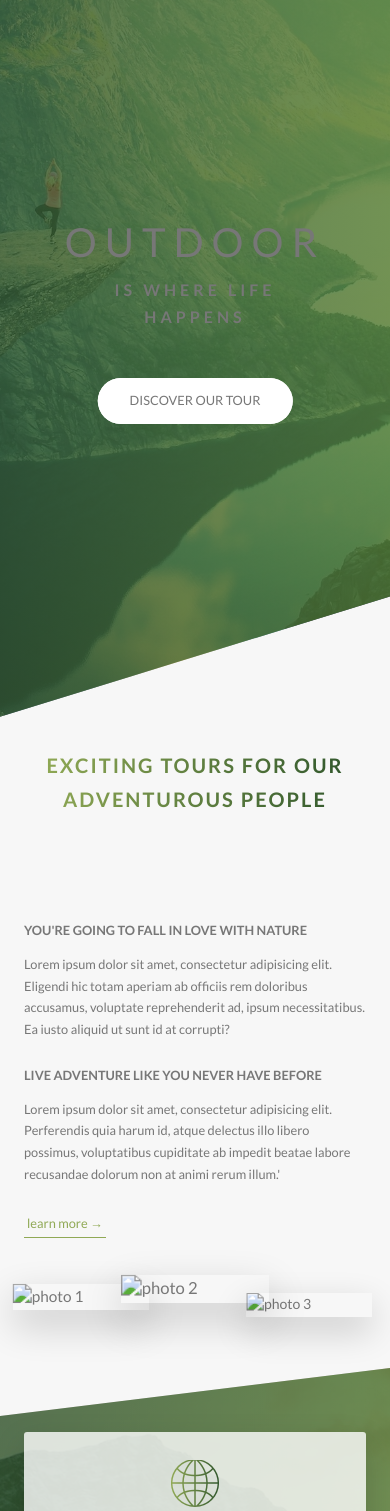
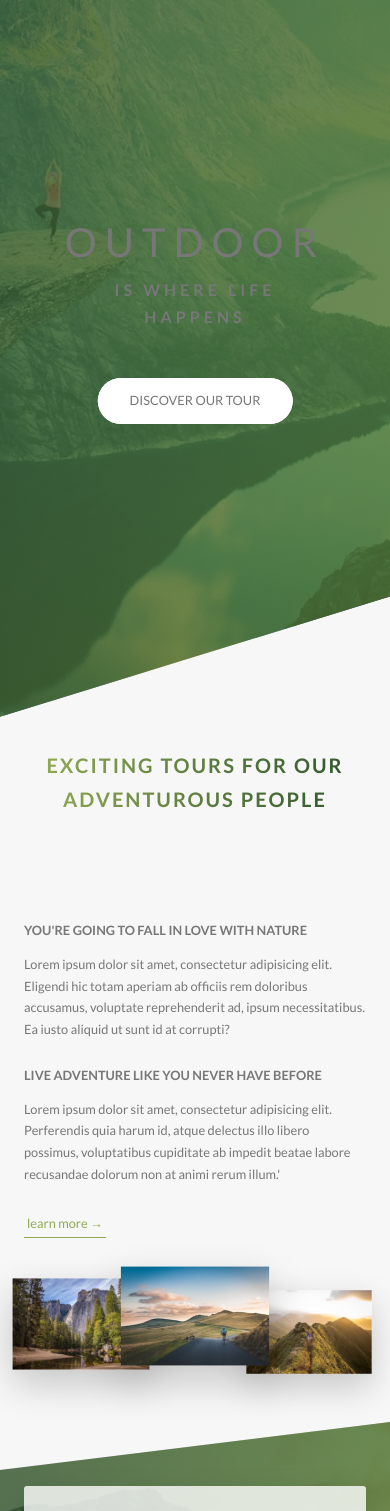
Before and after one commit to S-Abdullahi/natour, a website: page index.html in a window 390 px wide. Shown: the part 85-1596 px from the top of the page. Drawn offline with Linux system fonts and the light colour scheme.

Commit message:
responsive images in css

```diff
--- a/index.html
+++ b/index.html
@@ -69,20 +69,20 @@
                 </div>
                 <div class="col-1-of-2">
                     <div class="composition">
-                        <img src="img/nat-1.jpg 300w, img/nat-1-large.jpg 1000w"
-                            sizes="(max-width: 900px) 20vw, (max-width: 600px) 30vw, 300px"
+                        <img srcset="img/nat-1.jpg 300w, img/nat-1-large.jpg 1000w"
+                            sizes="(max-width: 56.25em) 20vw, (max-width: 37.5em) 30vw, 300px"
                             alt="photo 1"
                             class="composition__photo composition__photo--p1"
                             src="img/nat-1-large.jpg">
 
-                        <img src="img/nat-2.jpg 300w, img/nat-2-large.jpg 1000w"
-                            sizes="(max-width: 900px) 20vw, (max-width: 600px) 30vw, 300px"
+                        <img srcset="img/nat-2.jpg 300w, img/nat-2-large.jpg 1000w"
+                            sizes="(max-width: 56.25em) 20vw, (max-width: 37.5em) 30vw, 300px"
                             alt="photo 2"
                             class="composition__photo composition__photo--p2"
                             src="img/nat-2-large.jpg">
 
-                        <img src="img/nat-3.jpg 300w, img/nat-3-large.jpg 1000w"
-                            sizes="(max-width: 900px) 20vw, (max-width: 600px) 30vw, 300px"
+                        <img srcset="img/nat-3.jpg 300w, img/nat-3-large.jpg 1000w"
+                            sizes="(max-width: 56.25em) 20vw, (max-width: 37.5em) 30vw, 300px"
                             alt="photo 3"
                             class="composition__photo composition__photo--p3"
                             src="img/nat-3-large.jpg">
--- a/sass/layout/_header.scss
+++ b/sass/layout/_header.scss
@@ -1,10 +1,23 @@
 .header{
-    background-image: linear-gradient(to right, rgba($color-deep, 0.8), rgba($color-medium, 0.8)), url('../img/hero.jpg');
+    background-image: linear-gradient(
+                        to right bottom,
+                        rgba($color-deep, 0.8),
+                        rgba($color-medium, 0.8)),
+                        url('../img/hero-small.jpg');
     background-size: cover;
     background-position: top;
     height: 95vh;
     clip-path: polygon(0 0, 100% 0, 100% 80%, 0 100%);
     position: relative;
+
+    @media (min-resolution:192dpi) and (min-width:37.5em), (min-width:125em){
+        background-image: linear-gradient(
+                        to right bottom,
+                        rgba($color-deep, 0.8),
+                        rgba($color-medium, 0.8)),
+                        url('../img/hero.jpg');
+
+                    }
 
     @include respond(phone){
         clip-path: polygon(0 0, 100% 0, 100% 85%, 0 100%);
```
Also changed, not shown: style/style.css.
